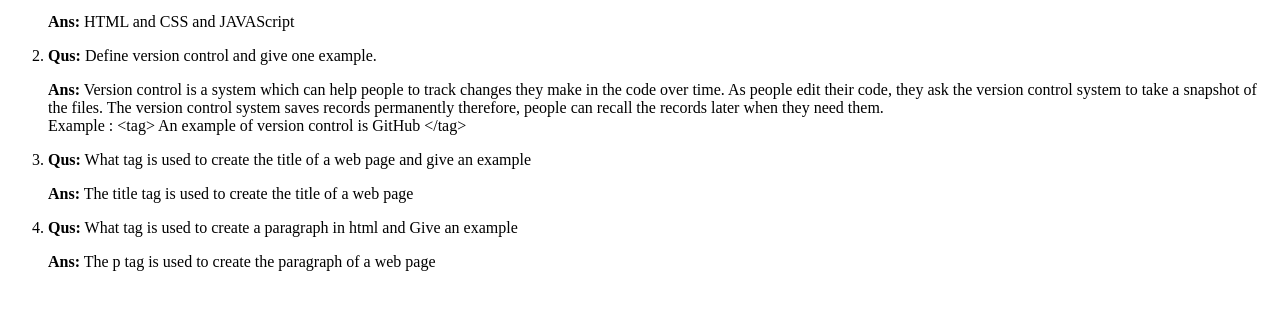
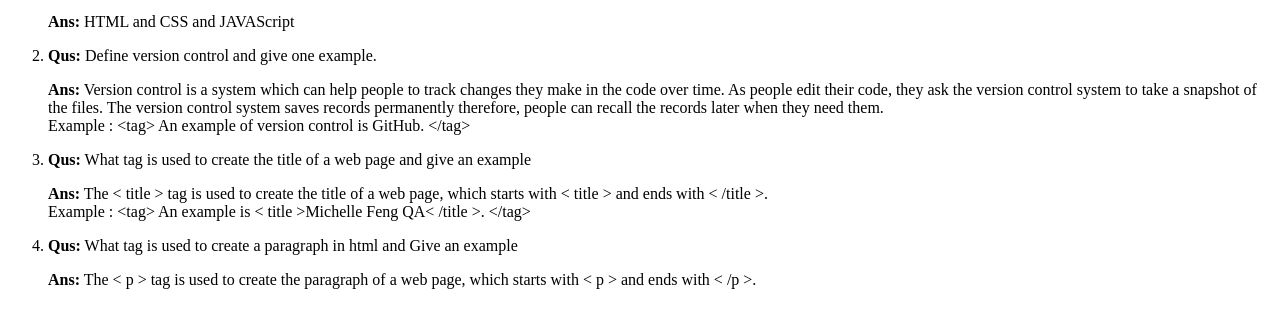
Before and after one commit to 1feng0064/1feng0064.github.io, a plain HTML site: page lib2024/qa/index.html in a window 1280 px wide. Shown: the part 101-428 px from the top of the page. Drawn offline with Linux system fonts and the light colour scheme.

Commit message:
answer file

```diff
--- a/lib2024/qa/index.html
+++ b/lib2024/qa/index.html
@@ -17,17 +17,17 @@
 	    <!-- &lt; - is a special char or HTML entity for < symbol -->
 	    <!-- &gt; - is a special char or HTML entity for > symbol -->
 
-	    <p><strong>Ans:</strong> Version control is a system which can help people to track changes they make in the code over time. As people edit their code, they ask the version control system to take a snapshot of the files. The version control system saves records permanently therefore, people can recall the records later when they need them.<br> Example : &lt;tag&gt; An example of version control is GitHub &lt;/tag&gt;</p>
+	    <p><strong>Ans:</strong> Version control is a system which can help people to track changes they make in the code over time. As people edit their code, they ask the version control system to take a snapshot of the files. The version control system saves records permanently therefore, people can recall the records later when they need them.<br> Example : &lt;tag&gt; An example of version control is GitHub. &lt;/tag&gt;</p>
 	</li>
 	<!--Question 3 -->
 	<li>
 	    <p><strong>Qus:</strong> What tag is used to create the title of a web page and give an example</p>
-		<p><strong>Ans:</strong> The title tag is used to create the title of a web page </p>
+		<p><strong>Ans:</strong> The < title > tag is used to create the title of a web page, which starts with < title > and ends with < /title >.<br> Example : &lt;tag&gt; An example is < title >Michelle Feng QA< /title >. &lt;/tag&gt; </p>
 	</li>
 	<!-- Question 4 -->
 	<li>
 		<p><strong>Qus:</strong>  What tag is used to create a paragraph in html and Give an example</p>
-		<p><strong>Ans:</strong> The p tag is used to create the paragraph of a web page</p>
+		<p><strong>Ans:</strong> The < p > tag is used to create the paragraph of a web page, which starts with < p > and ends with < /p >.</p>
 	</li>
 
 </ol>
```
Also changed, not shown: 2 other files.
